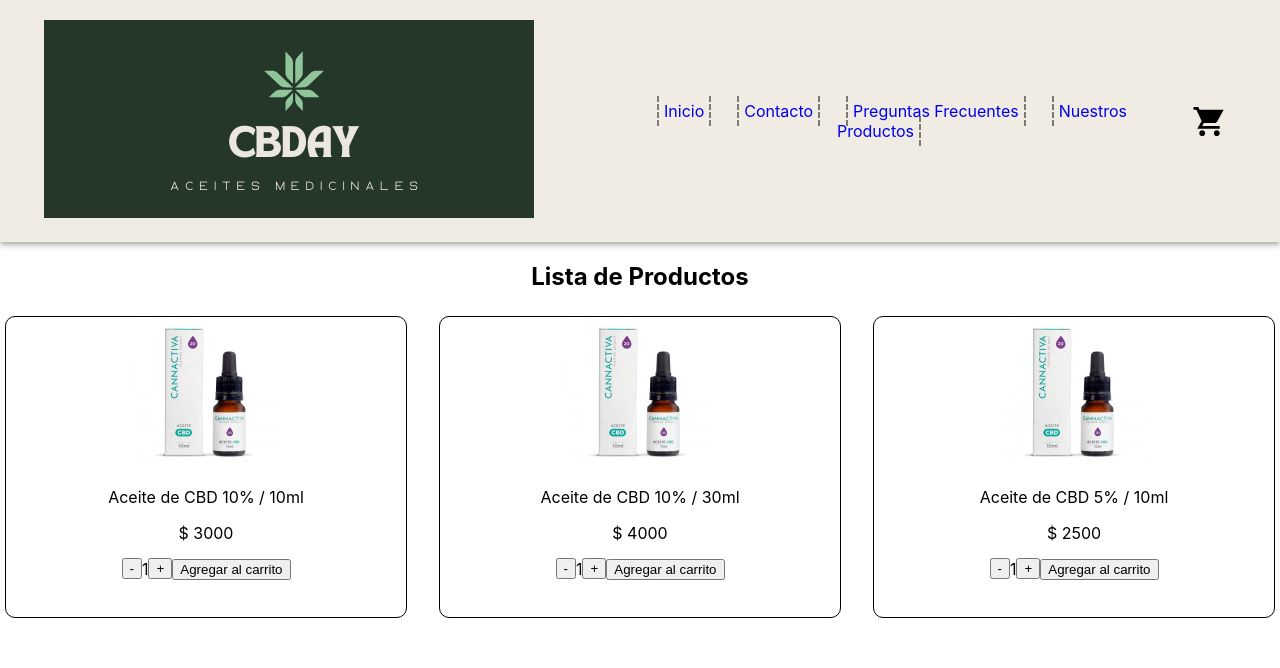
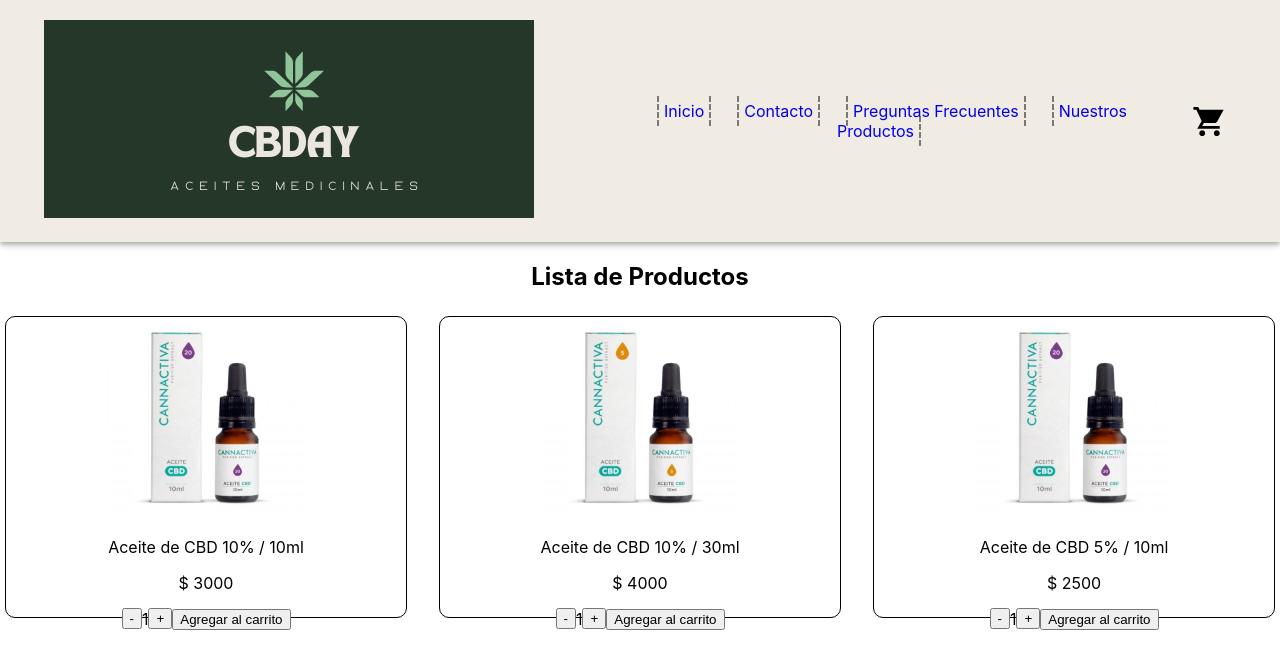
Before and after one commit to GarayAle/EcommerceCBDay, a React (Create React App) app: page / in a window 1280 px wide. Shown: the top 668 px of the page. Built offline with nearby package versions, Linux system fonts and the light colour scheme.

Commit message:
cambios desafio5

```diff
--- a/src/components/Card/Card.js
+++ /dev/null
@@ -1,17 +0,0 @@
-import ItemCount from "./ItemCount";
-import './Card.css';
-
-const Card = ({titulo, precio, stock, initial}) => {
-    return (
-        <div className="card-item">
-            <div>
-                <img src="../image.jpg" width={150}></img>
-            </div>
-            <p>{titulo}</p>
-            <span>$ {precio}</span>
-            <ItemCount stock={stock} initial={initial}/>
-        </div>
-    )
-}
-
-export default Card;
--- /dev/null
+++ b/src/components/Card/Item.js
@@ -0,0 +1,21 @@
+import ItemCount from "./ItemCount";
+import './Item.css';
+
+
+const Item = ({img, titulo, precio, stock, initial}) => {
+    const onAdd = (count) => {
+        alert(`Se agregaron ${count} productos al carrito`);
+    }
+    return (
+        <div className="card-item">
+            <div>
+                <img src={img} width={200} alt='Foto ilustrativa'></img>
+            </div>
+            <p>{titulo}</p>
+            <span>$ {precio}</span>
+            <ItemCount onAdd={ onAdd } stock={stock} initial={initial}/>
+        </div>
+    )
+}
+
+export default Item;
--- a/src/components/Card/ItemCount.js
+++ b/src/components/Card/ItemCount.js
@@ -20,17 +20,13 @@
         }
     }
 
-    onAdd = () => {
-        alert(`Se agregaron ${count} productos al carrito`);
-    }
-
     return (
         <div className="count-item">
             <button onClick={removeCount}>-</button>
             <p>{count}</p>
             <button onClick={addCount}>+</button>
             <div>
-                <button onClick={onAdd}>Agregar al carrito</button>
+                <button onClick={ () => onAdd(count)}>Agregar al carrito</button>
             </div>
         </div>
     )
--- /dev/null
+++ b/src/components/Card/ItemList.js
@@ -0,0 +1,19 @@
+import Item from './Item';
+
+const ItemList = ({ productos }) => {
+    return (
+        <>
+                    {
+                productos.map(({ img, titulo, precio, stock, id, initial }) => {
+                    return (
+                        <div className='list-item' key={id}>
+                            <Item titulo={titulo} precio={precio} img={img} stock={stock} initial={initial}/>
+                        </div>
+                    )
+                })
+            }
+        </>
+    )
+}
+
+export default ItemList;
--- a/src/components/Card/ItemListContainer.js
+++ b/src/components/Card/ItemListContainer.js
@@ -1,14 +1,61 @@
-import Card from './Card'
+import ItemList from './ItemList';
 import './ItemListContainer.css';
+import { useState, useEffect } from "react";
 
 const ItemListContainer = ({ tittle }) => {
+    const [products, setProducts] = useState([]);
+    const productos = [
+        {
+            id: 1,
+            initial: 1,
+            titulo: 'Aceite de CBD 10% / 10ml',
+            img: 'image.jpg',
+            descripcion: ' ',
+            precio: 3000,
+            stock: 5
+        },
+        {
+            id: 2,
+            initial: 1,
+            titulo: 'Aceite de CBD 10% / 30ml',
+            img: 'image1.jpg',
+            descripcion: ' ',
+            precio: 4000,
+            stock: 10,
+        }, {
+            id: 3,
+            initial: 1,
+            titulo: 'Aceite de CBD  5% / 10ml',
+            img: 'image2.jpg',
+            descripcion: ' ',
+            precio: 2500,
+            stock: 7
+        }
+    ]
+
+    const getProducts = () => {
+        return new Promise((resolve, reject) => {
+            setTimeout(() => {
+                resolve(productos)
+            }, 2000)
+        })
+    }
+
+    useEffect(() => {
+        getProducts()
+            .then((res) => {
+                setProducts(res);
+            })
+            .catch((err) => {
+                console.log('Fallo la llamada', err);
+            })
+    }, [])
+
     return (
         <>
             <h2>{tittle}</h2>
             <div className='list-item'>
-                <Card titulo={'Aceite de CBD 10% / 10ml'} precio={3000} stock={5} initial={1}/>
-                <Card titulo={'Aceite de CBD 10% / 30ml'} precio={4000} stock={10} initial={1}/>
-                <Card titulo={'Aceite de CBD  5% / 10ml '} precio={2500} stock={7} initial={1}/>
+                <ItemList productos={products} />
             </div>
         </>
     )
--- a/src/index.js
+++ b/src/index.js
@@ -2,7 +2,6 @@
 import ReactDOM from 'react-dom/client';
 import './index.css';
 import App from './App';
-
 
 const root = ReactDOM.createRoot(document.getElementById('root'));
 root.render(
```
Also changed, not shown: src/components/Card/Item.css (renamed from src/components/Card/Card.css).
